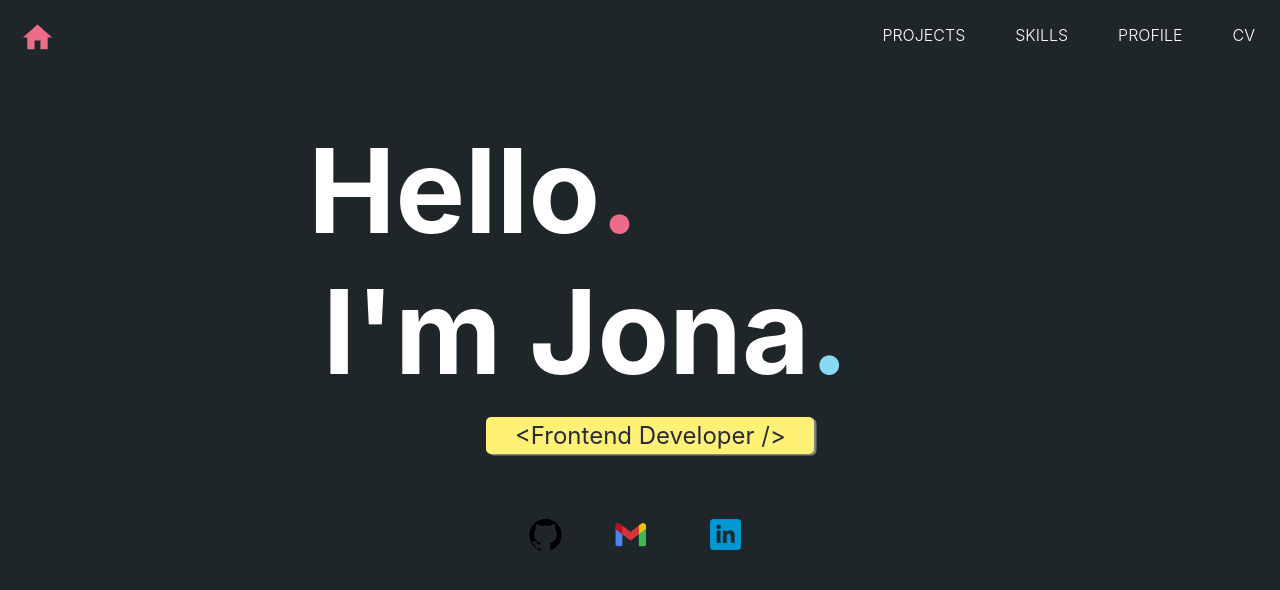
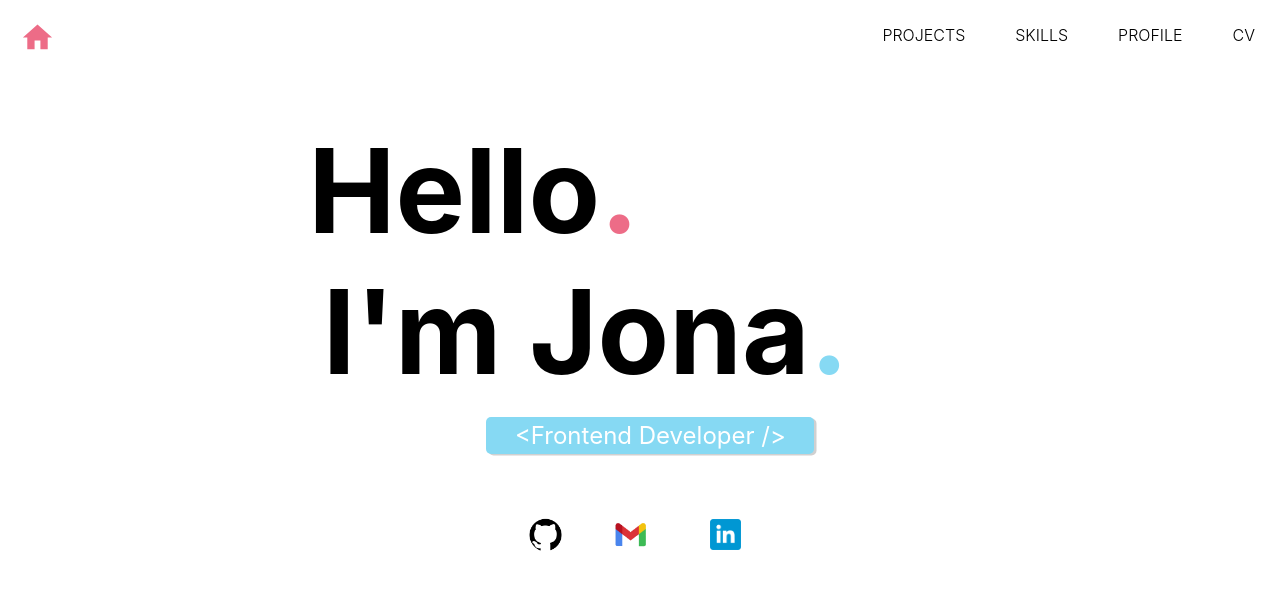
Before and after one commit to jonaditommaso/portfolio, a React (Create React App) app: page / in a window 1280 px wide. Shown: the top 590 px of the page. Built offline with nearby package versions, Linux system fonts and the light colour scheme.

Commit message:
page style changed

```diff
--- a/src/index.css
+++ b/src/index.css
@@ -5,7 +5,7 @@ body {
     sans-serif;
   -webkit-font-smoothing: antialiased;
   -moz-osx-font-smoothing: grayscale;
-    background-color: #1f2629;
+    background-color: white;
     display: grid;
 }
 
--- a/src/styles/about.css
+++ b/src/styles/about.css
@@ -20,7 +20,7 @@
 }
 
 .content > figcaption {
-    color: white;
+    color: black;
     width: 500px;
     display: flex;
     align-items: center;
@@ -39,13 +39,13 @@
 
 .text {
     font-size: 1em;
-    color: white;
+    color: black;
 }
 
 .movingText {
     margin-top: 100px;
     font-size: 1em;
-    color: white;
+    color: black;
     font-family: -apple-system, BlinkMacSystemFont, 'Segoe UI', Roboto, Oxygen, Ubuntu, Cantarell, 'Open Sans', 'Helvetica Neue', sans-serif;
     padding: 4px;
     border-radius: 5px;
--- a/src/styles/customButton.css
+++ b/src/styles/customButton.css
@@ -1,5 +1,5 @@
 .learnMore > Button {
-    color: white;
+    color: black;
     border: solid 1px #86d9f3;
     margin-bottom: 20px;
 }
--- a/src/styles/header.css
+++ b/src/styles/header.css
@@ -14,7 +14,7 @@
 
 .link {
     text-decoration: none;
-    color: white;
+    color: black;
     margin: 25px;
     font-size: 1em;
     font-weight: 300;
@@ -27,7 +27,7 @@
 }
 
 .homeIcon {
-    color: white;
+    color: black;
     display: flex;
     padding: 20px;
 }
--- a/src/styles/home.css
+++ b/src/styles/home.css
@@ -5,7 +5,7 @@
 }
 
 .presentation {
-  color: white;
+  color: black;
   font-size: 7.3em;
   margin-bottom: 15px;
   margin-left: 300px;
@@ -34,10 +34,10 @@
 
 .job {
   font-size: 1.5em;
-  background-color: #fff076;
+  background-color: #86d9f3;
   width: 320px;
-  color: #282c34;
-  box-shadow: 2.5px 1.5px #808080;
+  color: white;
+  box-shadow: 2.5px 1.5px #d0d0d0;
   font-family: -apple-system, BlinkMacSystemFont, 'Segoe UI', Roboto, Oxygen, Ubuntu, Cantarell, 'Open Sans', 'Helvetica Neue', sans-serif;
   padding: 4px;
   border-radius: 5px;
--- a/src/styles/project.css
+++ b/src/styles/project.css
@@ -23,5 +23,5 @@
 
 .text {
     font-size: 1em;
-    color: white;
+    color: black;
 }
--- a/src/styles/skills.css
+++ b/src/styles/skills.css
@@ -10,5 +10,5 @@
 }
 
 .images > figure {
-    color: ivory;
+    color: black;
 }
```
